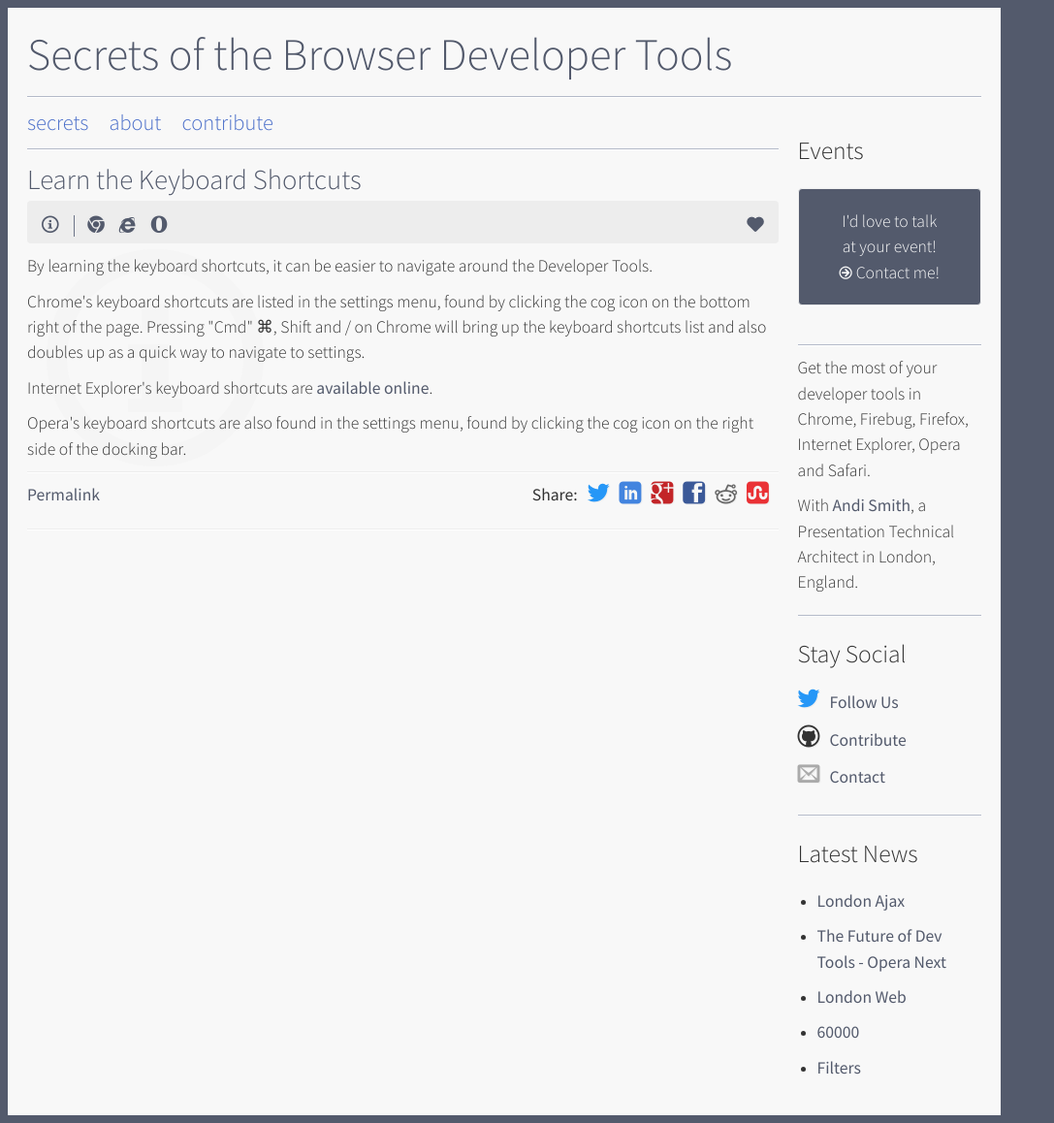
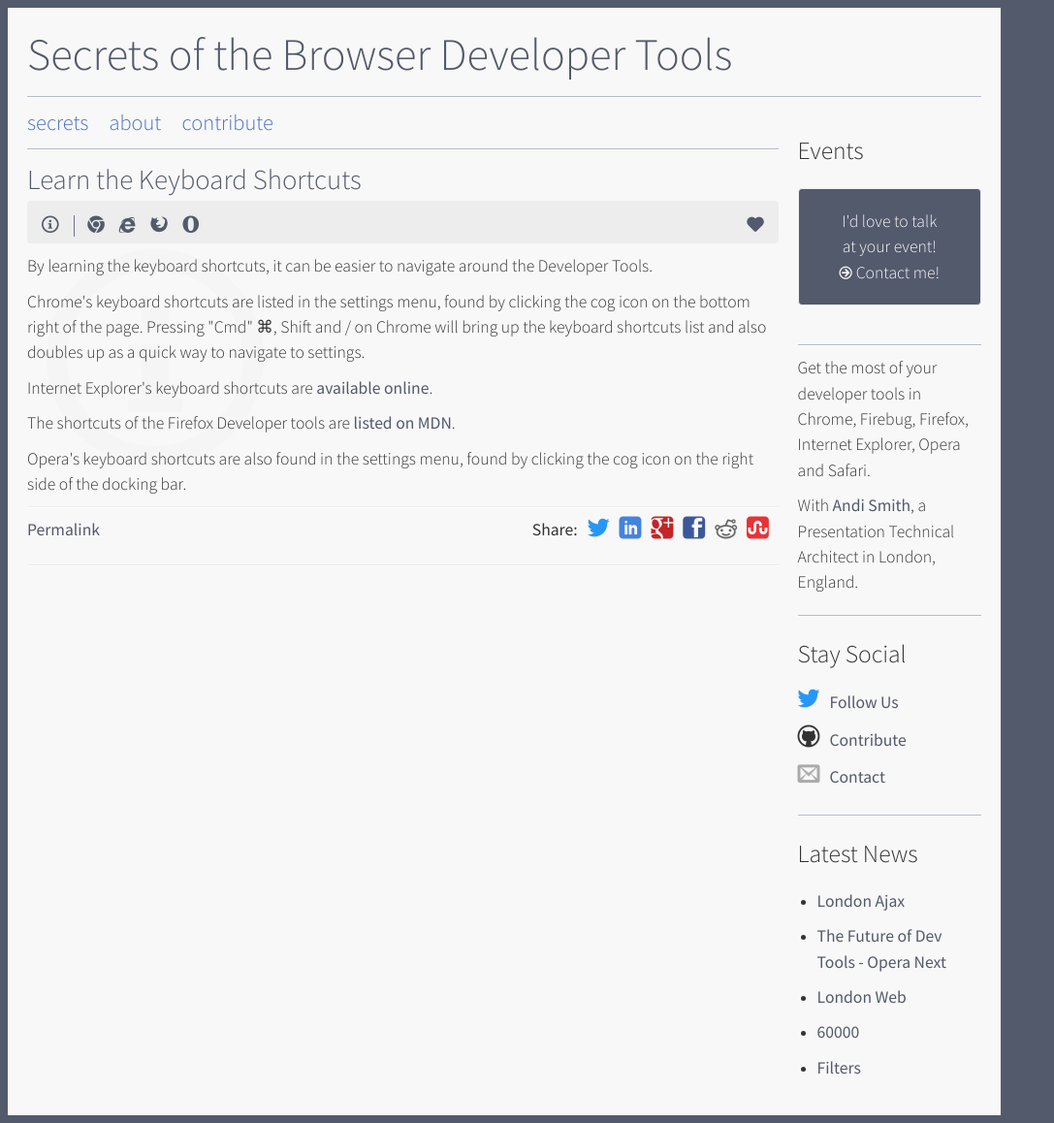
Before and after one commit to andismith/dev-tool-secrets, a Jekyll site: the page built from secret/general-learn-the-keyboard-shortcuts.md, in a window 1280 px wide. Shown: the whole page at 97% size, without its empty margins (0-1087 px from the left). Built offline with Jekyll 4.4.1, drawn with Linux system fonts in a browser that asks for light colours; nearby versions of some CDN libraries; library files that are not in the unit come from our copies; Markdown is read by kramdown in place of the engine named in the settings.

Commit message:
Add link to Firefox keyboard shortcuts

```diff
--- a/secret/general-learn-the-keyboard-shortcuts.md
+++ b/secret/general-learn-the-keyboard-shortcuts.md
@@ -8,6 +8,7 @@
 browsers:
 - chrome
 - internet-explorer
+- firefox
 - opera
 categories:
 - general
@@ -22,4 +23,6 @@
 
 <p class="internet-explorer">Internet Explorer's keyboard shortcuts are <a href="http://msdn.microsoft.com/en-us/library/dd565630(v=vs.85).aspx">available online</a>.</p>
 
+<p class="firefox">The shortcuts of the Firefox Developer tools are <a href="https://developer.mozilla.org/en-US/docs/Tools/Keyboard_shortcuts">listed on MDN</a>.
+
 <p class="opera">Opera's keyboard shortcuts are also found in the settings menu, found by clicking the cog icon on the right side of the docking bar.</p>
```
